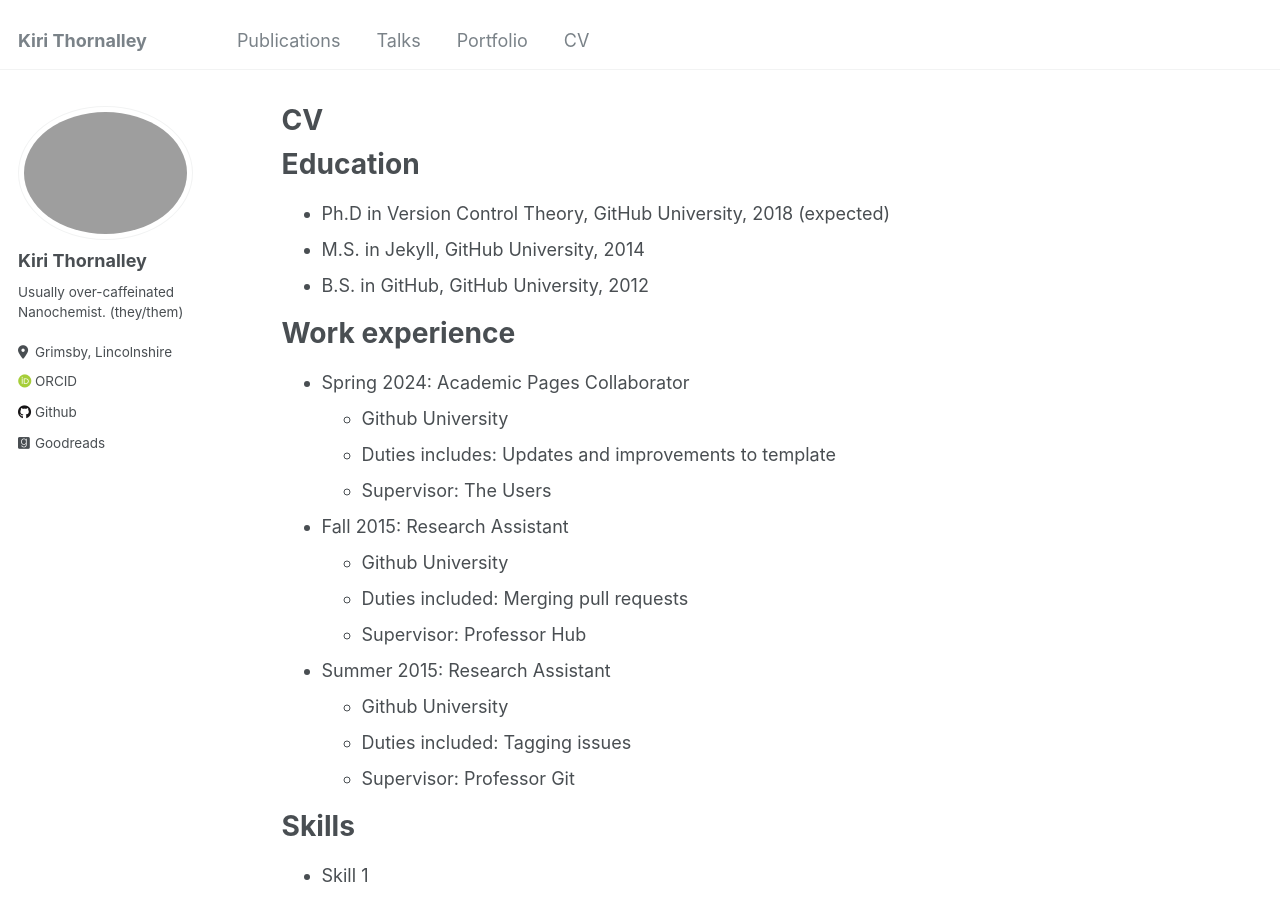
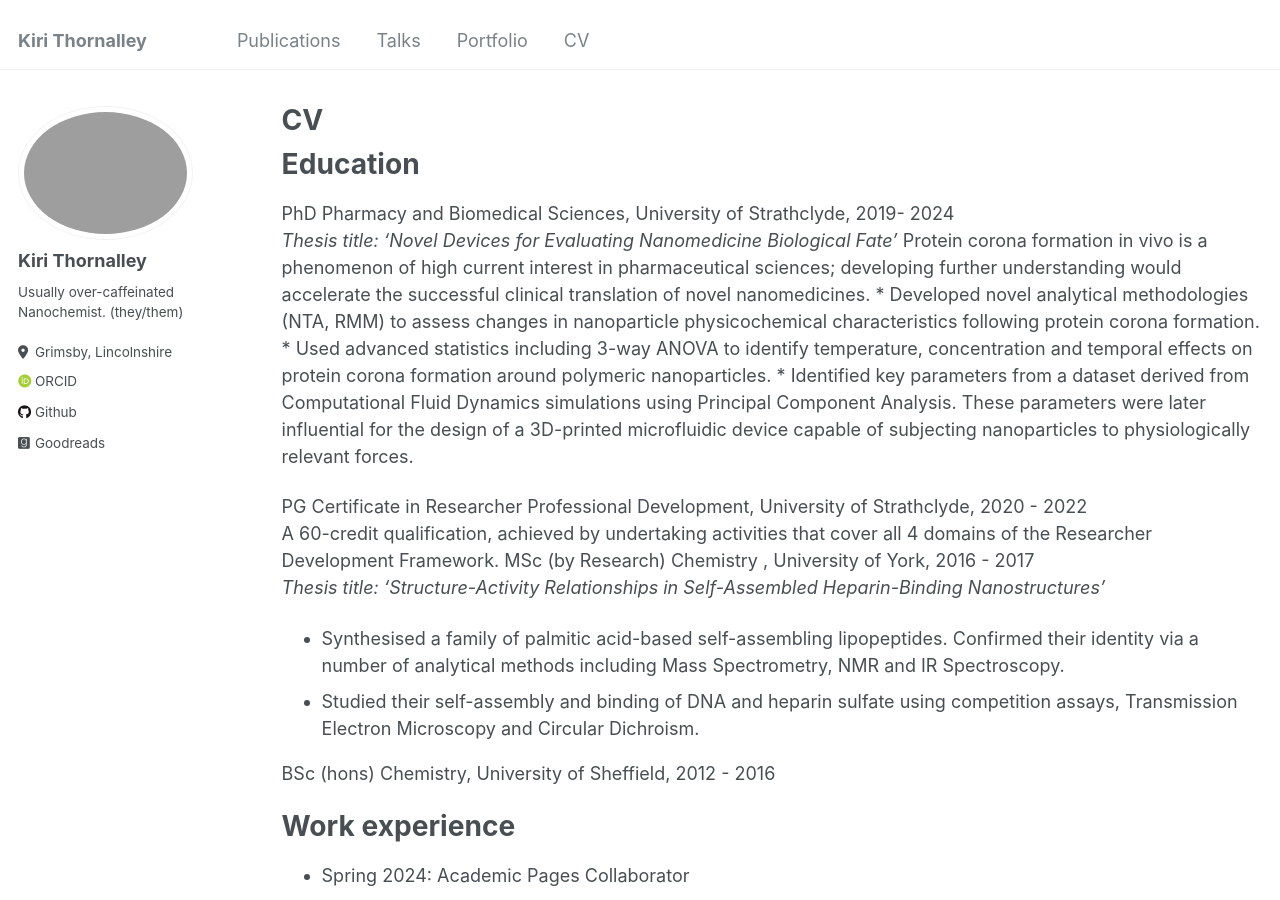
Before and after one commit to kiri-thornalley/kiri-thornalley.github.io, a Jekyll site: the page built from _pages/cv.md, in a window 1280 px wide and 900 px high. Built offline with Jekyll 4.4.1, drawn with Linux system fonts in a browser that asks for light colours; some web fonts are replaced.

Commit message:
updated education

```diff
--- a/_pages/cv.md
+++ b/_pages/cv.md
@@ -11,9 +11,23 @@ redirect_from:
 
 Education
 ======
-* Ph.D in Version Control Theory, GitHub University, 2018 (expected)
-* M.S. in Jekyll, GitHub University, 2014
-* B.S. in GitHub, GitHub University, 2012
+PhD Pharmacy and Biomedical Sciences, University of Strathclyde, 2019- 2024 <br/>
+_Thesis title: 'Novel Devices for Evaluating Nanomedicine Biological Fate’_
+  Protein corona formation in vivo is a phenomenon of high current interest in pharmaceutical sciences; developing further understanding would accelerate the successful clinical translation of novel nanomedicines.
+    *	Developed novel analytical methodologies (NTA, RMM) to assess changes in nanoparticle physicochemical characteristics following protein corona formation.
+    *	Used advanced statistics including 3-way ANOVA to identify temperature, concentration and temporal effects on protein corona formation around polymeric nanoparticles.
+    *	Identified key parameters from a dataset derived from Computational Fluid Dynamics simulations using Principal Component Analysis. These parameters were later influential for the design of a 3D-printed microfluidic device capable of subjecting nanoparticles to physiologically relevant forces.
+
+PG Certificate in Researcher Professional Development, University of Strathclyde, 2020 - 2022 <br/>
+  A 60-credit qualification, achieved by undertaking activities that cover all 4 domains of the Researcher Development Framework.
+MSc (by Research) Chemistry , University of York, 2016 - 2017
+<br/>
+_Thesis title: ‘Structure-Activity Relationships in Self-Assembled Heparin-Binding Nanostructures’_
+  * Synthesised a family of palmitic acid-based self-assembling lipopeptides. Confirmed their identity via a number of analytical methods including Mass Spectrometry, NMR and IR Spectroscopy.
+  * Studied their self-assembly and binding of DNA and heparin sulfate using competition assays, Transmission Electron Microscopy and Circular Dichroism.
+
+BSc (hons) Chemistry, University of Sheffield, 2012 - 2016
+<br/>
 
 Work experience
 ======
```
